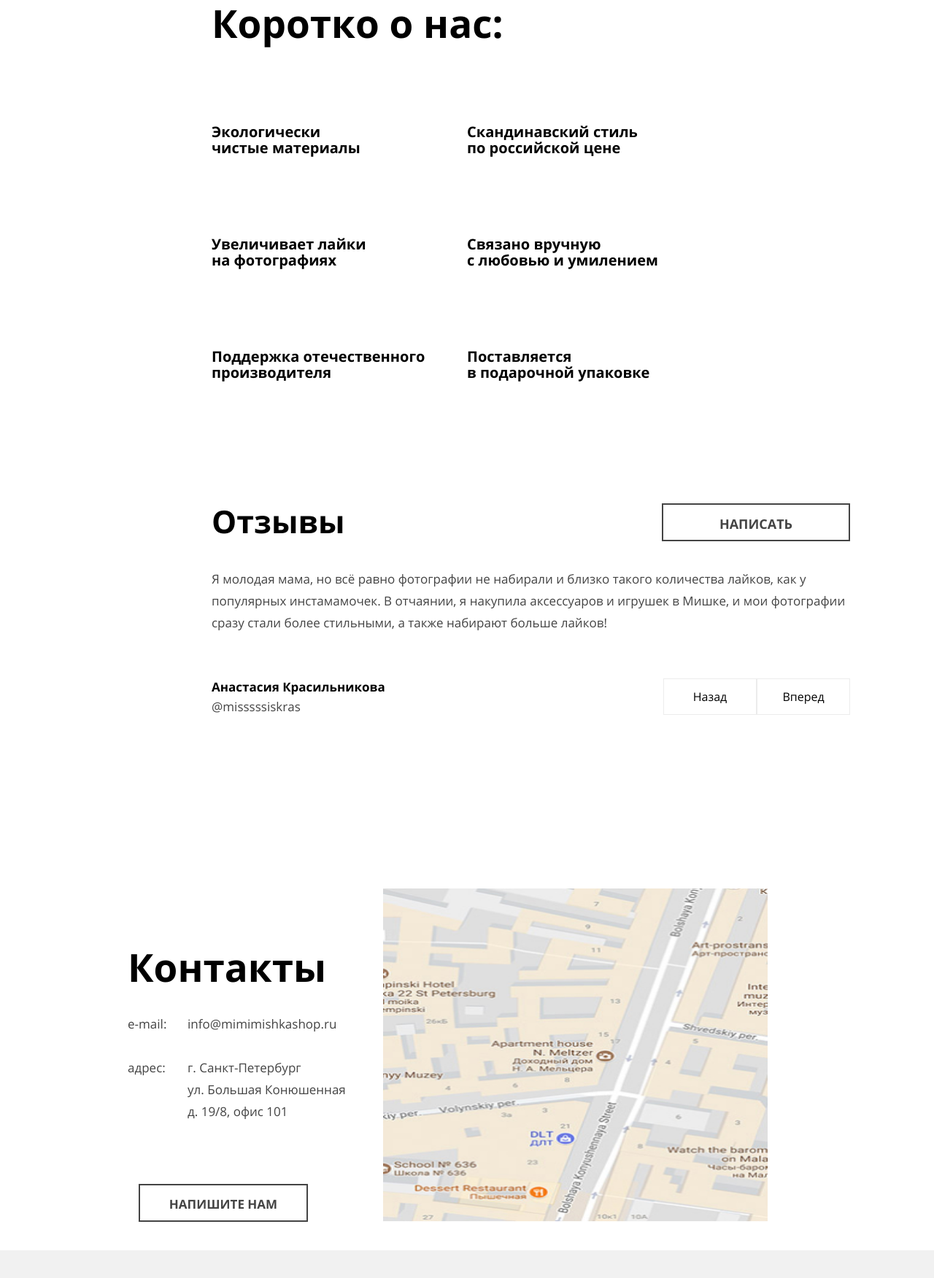
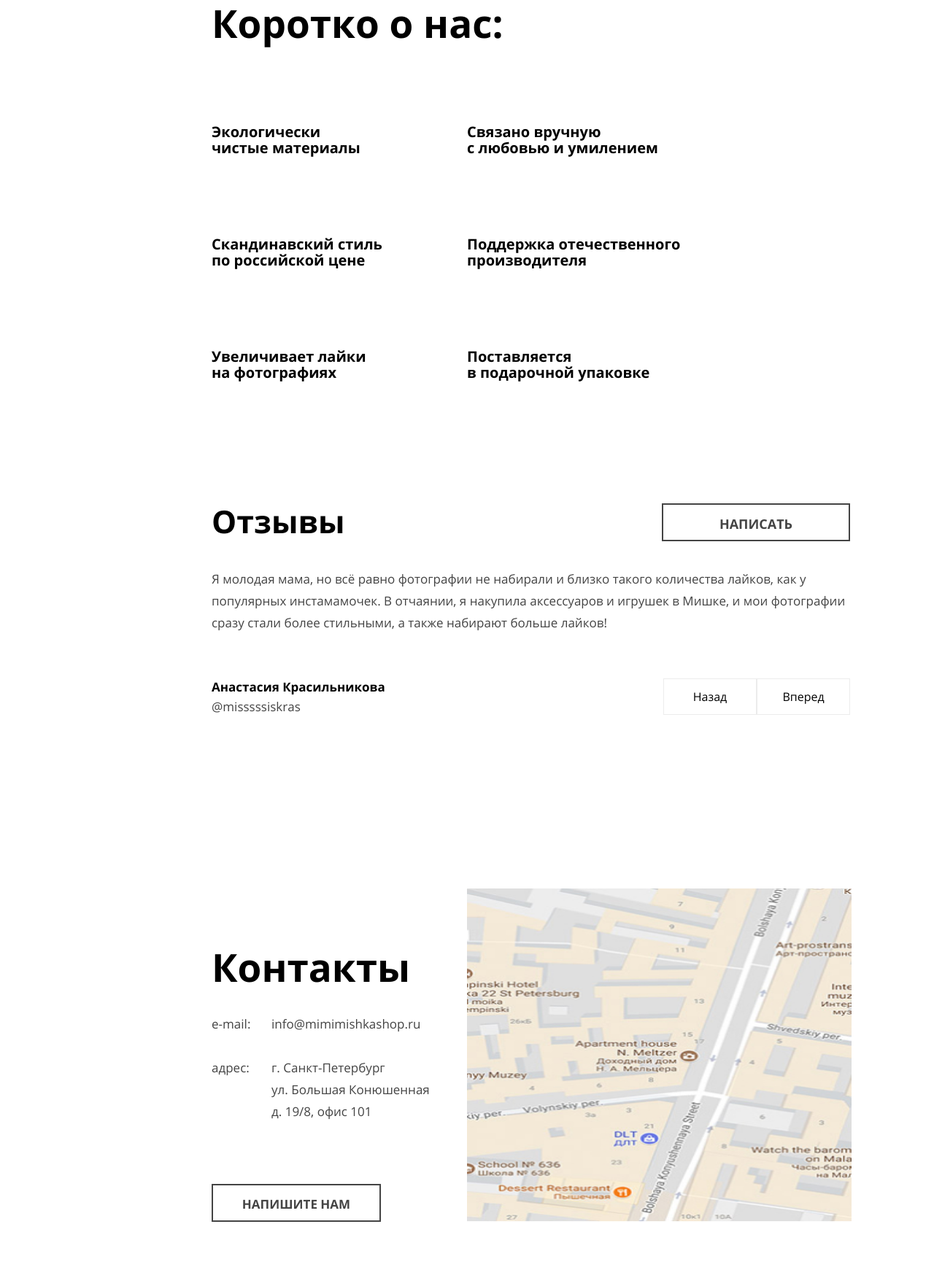
Before and after one commit to Granatovoe-moloko/1699281-mishka-23, a website: page source/index.html in a window 1280 px wide. Shown: the part 2021-3773 px from the top of the page at 73% size. Drawn offline with nearby package versions, Linux system fonts and the light colour scheme; files that its build step writes are made by us from their sources.

Commit message:
внесла исправления по комментариям

```diff
--- a/source/index.html
+++ b/source/index.html
@@ -72,12 +72,12 @@
         <section class="about">
           <h2 class="about__heading">Коротко о нас:</h2>
           <ul class="about__list advantage-list">
-            <li class="advantage-list__item">Экологически <br>чистые материалы</li>
-            <li class="advantage-list__item">Скандинавский стиль <br>по российской цене</li>
-            <li class="advantage-list__item">Увеличивает лайки <br>на фотографиях</li>
-            <li class="advantage-list__item">Связано вручную <br>с любовью и умилением</li>
-            <li class="advantage-list__item">Поддержка отечественного <br>производителя</li>
-            <li class="advantage-list__item">Поставляется <br>в подарочной упаковке</li>
+            <li class="advantage-list__item advantage-list__item--eco">Экологически <br>чистые материалы</li>
+            <li class="advantage-list__item advantage-list__item--style">Скандинавский стиль <br>по российской цене</li>
+            <li class="advantage-list__item advantage-list__item--likes">Увеличивает лайки <br>на фотографиях</li>
+            <li class="advantage-list__item advantage-list__item--love">Связано вручную <br>с любовью и умилением</li>
+            <li class="advantage-list__item advantage-list__item--support">Поддержка отечественного <br>производителя</li>
+            <li class="advantage-list__item advantage-list__item--gift">Поставляется <br>в подарочной упаковке</li>
           </ul>
         </section>
       </div>
@@ -98,6 +98,7 @@
       </div>
 
       <div class="contacts__container">
+        <div class="contacts__container-grid">
           <div class="contacts__wrapper">
             <section class="contacts">
               <h2 class="contacts__heading">Контакты</h2>
@@ -119,6 +120,7 @@
             <section class="contacts__feedback">
               <a href="" class="contacts__feedback-link">Напишите нам</a>
             </section>
+          </div>
         </div>
       </div>
     </main>
--- a/source/less/blocks/advantage-list.less
+++ b/source/less/blocks/advantage-list.less
@@ -19,6 +19,26 @@
     .text-sizes(20px; 22px);
     margin-top: 110px;
     width: 50%;
+
+    &--love {
+      order: 2;
+    }
+
+    &--style {
+      order: 3;
+    }
+
+    &--support {
+      order: 4;
+    }
+
+    &--likes {
+      order: 5;
+    }
+
+    &--gift {
+      order: 6;
+    }
   }
 }
 
--- a/source/less/blocks/contacts.less
+++ b/source/less/blocks/contacts.less
@@ -4,7 +4,6 @@
 }
 
 .contacts__feedback-wrapper {
-  width: @mobile-width;
   margin: 0 auto;
 }
 
@@ -106,21 +105,24 @@
 }
 
 @media (min-width: @desktop-width) {
-  .contacts__container {
+  .contacts__container-grid {
     width: @desktop-width;
+    margin: 0 auto;
     margin-top: 71px;
     display: grid;
-    grid-template-columns: 175px 350px 527px;
+    grid-template-columns: 575px 527px;
     grid-template-rows: auto 52px;
   }
 
   .contacts__wrapper {
-    grid-column: ~"2/3";
+    width: 350px;
+    margin: 0;
+    padding-left: 225px;
+    grid-column: ~"1/2";
     grid-row: ~"1/2";
   }
 
   .contacts {
-    width: 331px;
     padding: 0;
   }
 
@@ -145,13 +147,15 @@
   .contacts__map {
     .sizes(527px; 457px);
     margin: 0;
-    grid-column: ~"3/4";
+    grid-column: ~"2/3";
     grid-row: ~"1/3";
   }
 
   .contacts__feedback-wrapper {
-    grid-column: ~"2/3";
+    grid-column: ~"1/2";
     grid-row: ~"2/3";
+    margin: 0;
+    padding-left: 225px;
   }
 
   .contacts__feedback-link {
--- a/source/less/blocks/footer.less
+++ b/source/less/blocks/footer.less
@@ -30,6 +30,7 @@
 @media (min-width: @desktop-width) {
   .footer {
     width: 100%;
+    margin-top: 105px;
   }
 
   .footer__wrapper {
--- a/source/less/blocks/week-product.less
+++ b/source/less/blocks/week-product.less
@@ -54,8 +54,7 @@
     padding-left: 50px;
     padding-right: 50px;
     display: grid;
-    grid-template-columns: 292px 334px;
-    column-gap: 42px;
+    grid-template-columns: 334px 234px 100px;
     grid-template-rows: repeat(5, auto);
   }
 
@@ -69,7 +68,7 @@
   .week-product__heading {
     .sizes(100px; 34px);
     .text-sizes(17px; 17px);
-    grid-column: ~"2/3";
+    grid-column: ~"3/4";
     grid-row: ~"1/2";
     margin-left: auto;
   }
@@ -96,7 +95,7 @@
 
   .week-product__image {
     .sizes(334px; 404px);
-    grid-column: ~"2/3";
+    grid-column: ~"2/4";
     grid-row: ~"2/6";
     margin-top: 51px;
   }
```
Lines whose indentation alone changed are shown as unchanged.
